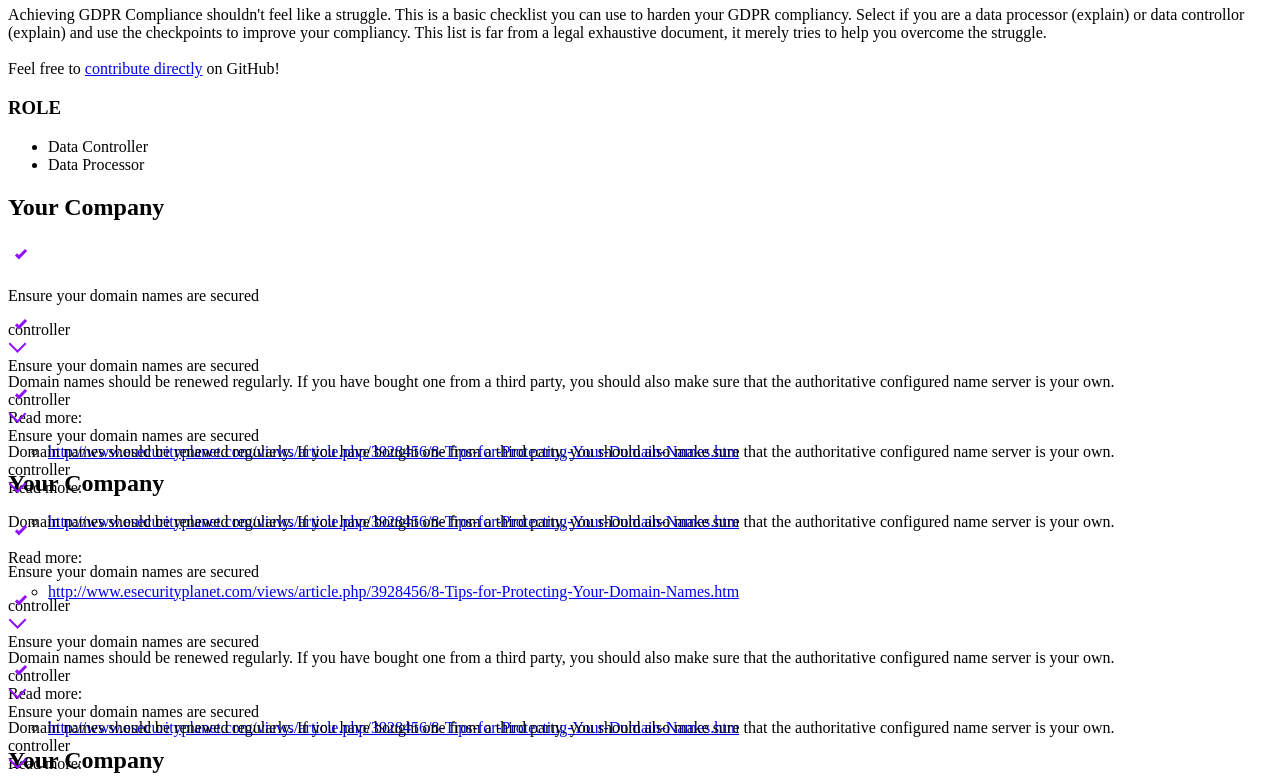
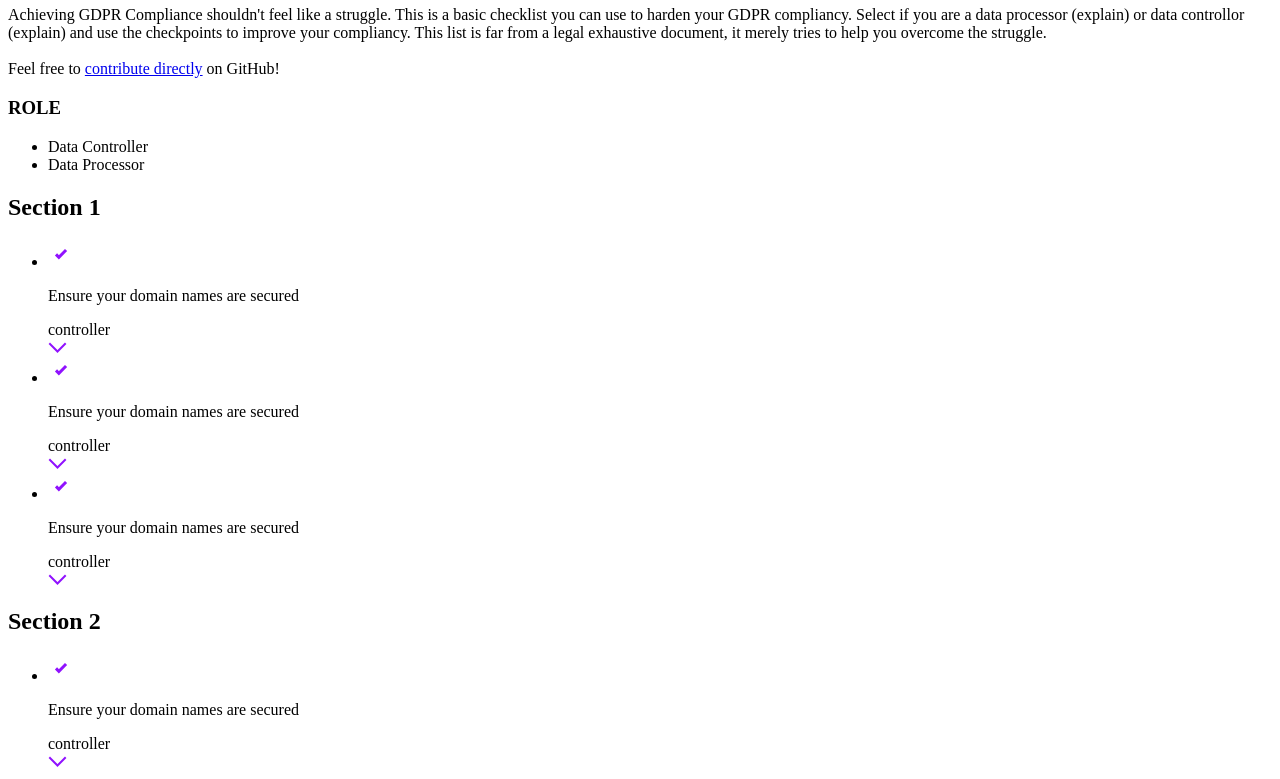
Before and after one commit to privacyradius/gdpr-checklist, a Gatsby site: page / in a window 1280 px wide. Shown: the part 634-1413 px from the top of the page. Built offline with nearby package versions, Linux system fonts and the light colour scheme; Gatsby itself is replaced by a stand-in of ours.

Commit message:
Removed relative positioning

```diff
--- a/src/components/Header/index.js
+++ b/src/components/Header/index.js
@@ -13,7 +13,7 @@ const Header = () => (
       style={{
         margin: '0 auto',
         maxWidth: 960,
-        padding: '1.45rem 1.0875rem',
+        padding: '1.6rem 1.0875rem',
       }}
     >
       <h1 style={{ margin: 0 }}>
--- a/src/data.js
+++ b/src/data.js
@@ -1,7 +1,7 @@
 export const steps = [
   {
-    id: 'company',
-    title:'Your Company',
+    id: 'section-1',
+    title:'Section 1',
     items: [{
         id: 1,
         title: 'Ensure your domain names are secured',
@@ -32,8 +32,8 @@ export const steps = [
     ]
   },
   {
-    id: 'company',
-    title:'Your Company',
+    id: 'section-2',
+    title:'Section 2',
     items: [{
         id: 1,
         title: 'Ensure your domain names are secured',
@@ -64,8 +64,8 @@ export const steps = [
     ]
   },
   {
-    id: 'company',
-    title:'Your Company',
+    id: 'section-3',
+    title:'Section 3',
     items: [{
         id: 1,
         title: 'Ensure your domain names are secured',
@@ -96,8 +96,8 @@ export const steps = [
     ]
   },
   {
-    id: 'company',
-    title:'Your Company',
+    id: 'section-4',
+    title:'Section 4',
     items: [{
         id: 1,
         title: 'Ensure your domain names are secured',
@@ -128,8 +128,8 @@ export const steps = [
     ]
   },
   {
-    id: 'company',
-    title:'Your Company',
+    id: 'section-5',
+    title:'Section 5',
     items: [{
         id: 1,
         title: 'Ensure your domain names are secured',
--- a/src/pages/index.js
+++ b/src/pages/index.js
@@ -12,7 +12,7 @@ class Li extends React.Component {
     super()
     this.state = {
       isChecked: false,
-      isExpended: true
+      isExpended: false
     }
   }
 
@@ -32,7 +32,7 @@ class Li extends React.Component {
 
   render () {
     return (
-      <li className={`seed ${this.state.isExpended ? 'expend' : ''}`} style={{ position: 'absolute', left: 0, top: this.props.top }}>
+      <li className={`seed ${this.state.isExpended ? 'expend' : ''}`}>
         <div className="header">
           <div className={`check ${this.state.isChecked ? 'checked' : ''}`} onClick={this.handleToggle}>
             <svg xmlns="http://www.w3.org/2000/svg" width="26" height="26">
@@ -50,7 +50,7 @@ class Li extends React.Component {
             <img src={Arrow} alt="" className="arrow" onClick={this.handleExpend} />
           </div>
         </div>
-        <div className="body">
+        <div className='body' style={{ display: this.state.isExpended ? 'block' : 'none' }} >
           <p>{this.props.description}<br/><br/>Read more:</p>
           <ul>
             {this.props.links.map(l => <li><a href={l} target="_blank">{l}</a></li>)}
@@ -64,7 +64,7 @@ class Li extends React.Component {
 const Section = props => (
   <div className="scrollspy" id={[props.id]}>
     <h2>{props.title}</h2>
-    <ul className="checklist" style={{ position: 'relative', height: props.items.length * 70 }}>
+    <ul className="checklist">
       { props.items.map((l, index) => <Li {...l} top={index * 70} />)}
     </ul>
   </div>
```
Also changed, not shown: src/layouts/index.js (+7 -7 lines).
